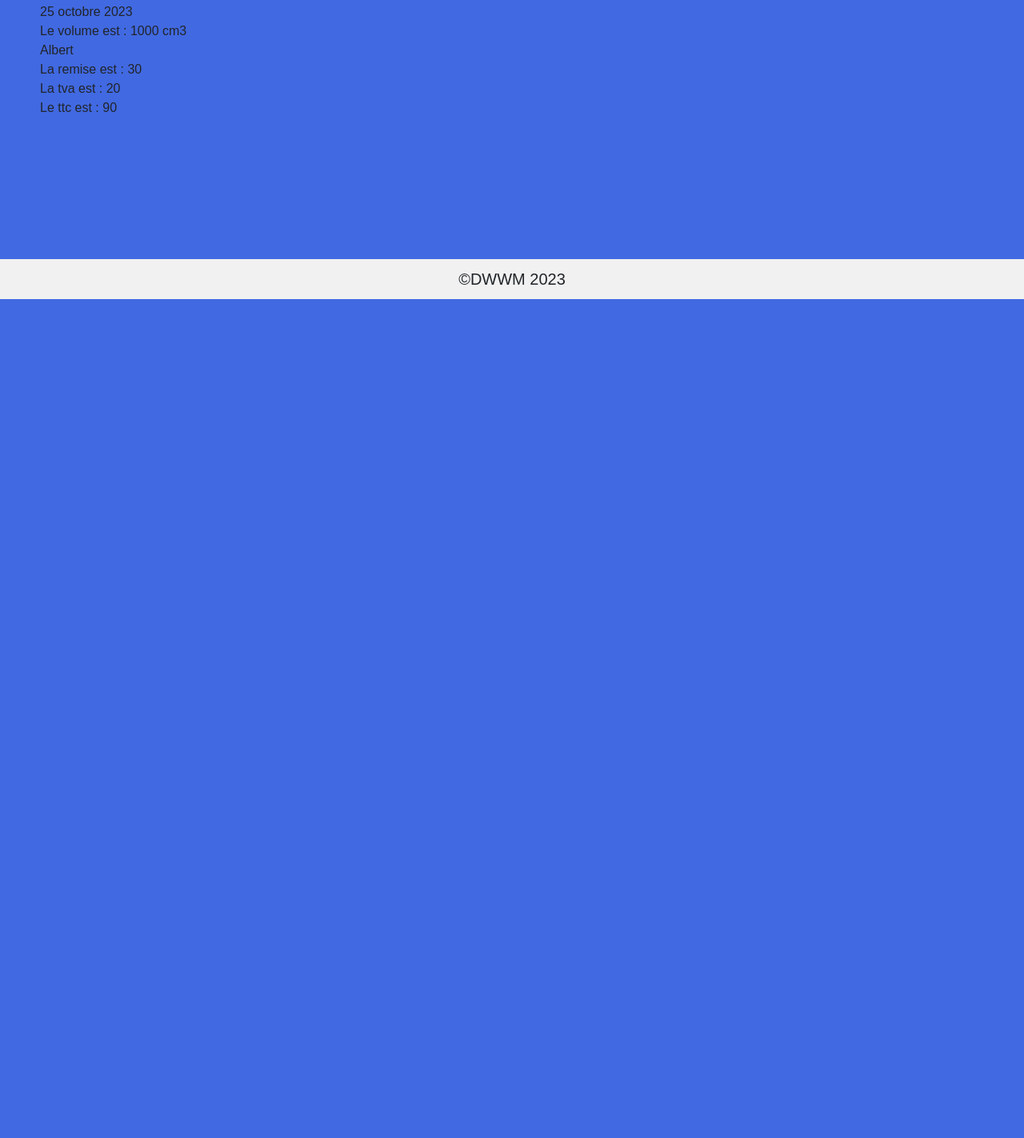
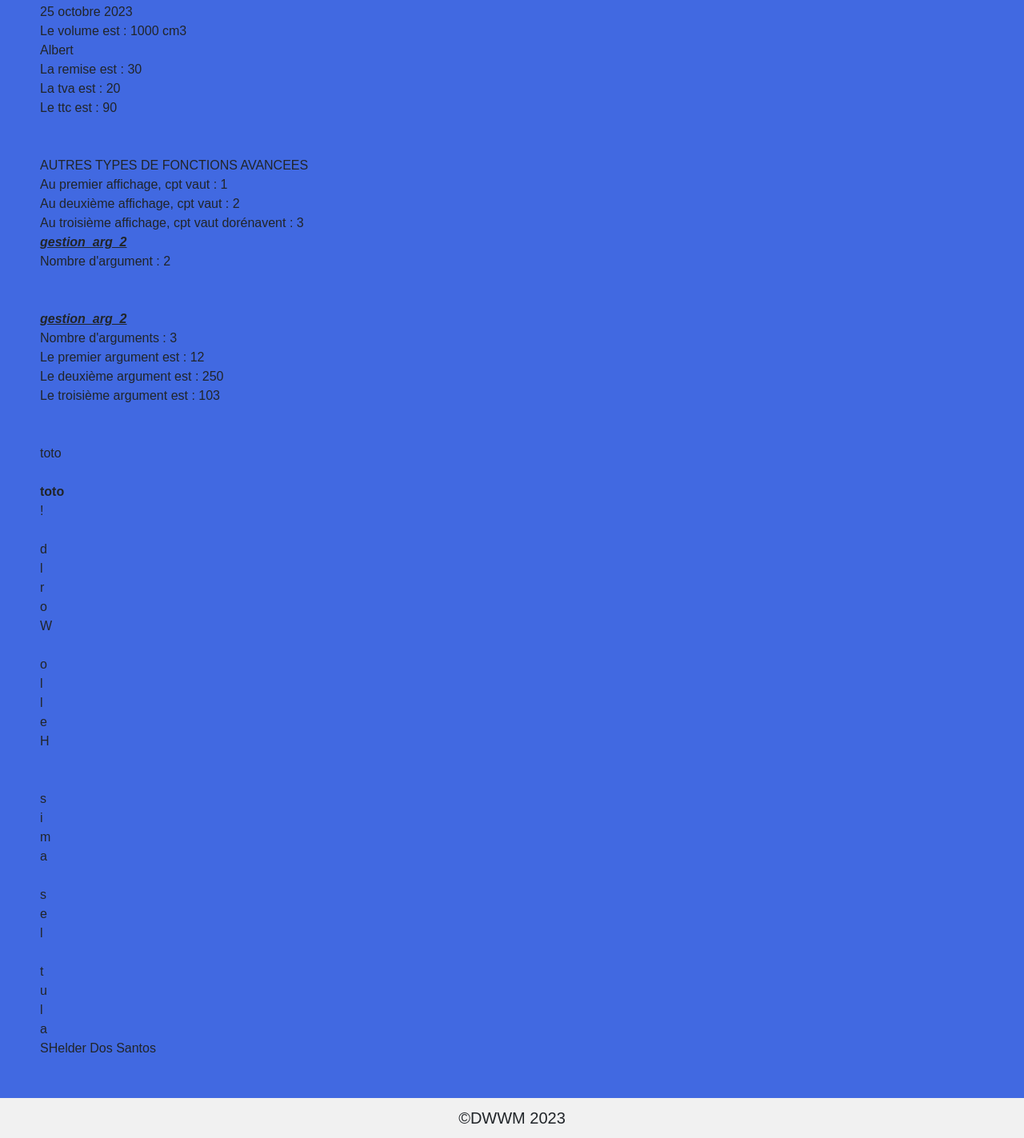
Before and after one commit to xavmllt/php, a PHP site: page /fonctions.php in a window 1280 px wide. Shown: the part 426-1849 px from the top of the page at 80% size. Before the commit the page ends 800 px from the top, so only its background shows below. Run offline with PHP 8.4, Linux system fonts and the light colour scheme; some libraries are stand-ins or nearby versions.

Commit message:
cours fonction

```diff
--- a/fonctionCentre.php
+++ b/fonctionCentre.php
@@ -100,13 +100,121 @@
       //Calcul ttc
       $ttc = $ht - $remise + $tva;
       //Je récupère le ttc
-      echo "Le ttc est : ".$ttc."<br>"
+      echo "Le ttc est : ".$ttc."<br>";
 
 
+      echo "<br><br>";
 
+      echo "AUTRES TYPES DE FONCTIONS AVANCEES";
 
+      /*
+      1) FONCTION STATIQUE
+      Une variable délcarée à l'intérieur d'une fonction à l'aide de l'instruction static permet à une celle-ci de garder sa valeur à chaque appel de la fonction. L'initilisation d'une variable static se fait au début de la fonction et à chaque appel de la fonction dans le script et elle gardera la valeur du dernier appel.
+      */
+      function stat_fonc(){
+        static $cpt = 0;
+        $cpt++;
+        echo $cpt;
+      };
+      echo "<br> Au premier affichage, cpt vaut : "; stat_fonc();
+      echo "<br>";
+      // doit afficher 2 car le premier appel initialise $cpt à 0 une seule fois et l'incrémente de 1
 
+      echo "Au deuxième affichage, cpt vaut  : "; stat_fonc();
+      echo "<br>";
 
+      echo "Au troisième affichage, cpt vaut dorénavent : "; stat_fonc();
+      echo "<br>";
+
+      /* 2) FONCTION AVANCÉES
+      Il existe trois fonctions utilisées dans la gestion des arguments passés à une fonction dans PHP. Il s'agit de :
+      - func_get_arg qui permet de lire un argument spcifique
+      - func_get_args pour obtenir l'ensemble des arguments sous forme d'un tableau
+      - func_num_args pour connaître le nombre d'arguments reçu par la fonction
+      */
+      function gestion_args_1(){
+        $numargs = func_num_args();
+        echo "<b><u><i>gestion_arg_2</i></u></b>";
+        echo "<br>Nombre d'argument : $numargs\n <br>"; // affiche le nombre d'arguments renseignés à l'appel de la fonction
+      }
+      gestion_args_1(89, 654);
+
+      echo "<br><br>";
+
+      function gest_args_2(){
+        $numargs = func_num_args();
+        echo "<b><u><i>gestion_arg_2</i></u></b>";
+        echo "<br>Nombre d'arguments : $numargs\n <br>";
+        if($numargs >= 2){
+          echo "Le premier argument est : ".func_get_arg(0)."\n <br>";
+          echo "Le deuxième argument est : ".func_get_arg(1)."\n <br>";
+          echo "Le troisième argument est : ".func_get_arg(2)."\n <br>";
+        };
+      };
+      gest_args_2(12, 250, 103);
+
+      /*
+      3) FONCTION DYNAMIQUE
+
+      Vous pouvez vous trouvez dans le cas où vous ne savez pas quelle fonction devra être appelée à un moment précis dans un script donné.
+      Pour cela, il suffit de placer dans une variable le nom d'une fonction, puis d'utiliser cette variable comme une fonction.
+      */
+      echo "<br><br>";
+
+      function ecrire($texte){
+        print($texte);
+      };
+      function ecrireEnGras($texte){
+        print("<b>$texte</b>");
+      };
+      $fonction_var = "ecrire";
+      $fonction_var("toto"); // affiche toto
+      echo "<br>";
+      echo "<br>";
+      $fonction_var = "ecrireEnGras";
+      $fonction_var("toto"); // affiche toto en gras
+      /*
+      4) LA RECURSIVITE
+      Le language PHP supporte les fonctions récursive. Une fonction récusrive est une fonction qui s'appell elle-même.
+
+      Un exemple simple présentant le principe de la récursivité : Affichage à l'envers d'une chaîne de caractère.
+      */
+      $str = "Hello World !";
+
+      reverse_r($str);
+      function reverse_r($str){
+        if(strlen($str) > 0){
+          // sbstr retourne le premier caractère
+          reverse_r(substr($str, 1)); // appel récursif
+          echo "<br>";
+          echo substr($str, 0, 1); // affiche un caractère
+          return;
+        };
+      };
+      /*
+      Les fonctions récursives sont principalement utilisées pour naviguer dans les structures de données dynamiques (liste et arbres).
+
+      Autrement, dans de nombreux cas, la récursivité est équivalente à une répétition (ou itération). Les fonctions récursives sont plus lentes et consomment plus de mémoire que les itérations.
+      */
+      echo "<br><br>";
+      $str_1 = "Salut les amis";
+      reverse_r($str_1);
+      function reverse_r_1($str_1){
+        for($i = 1; $i <= strlen($str_1);$i++){
+          echo substr($str_1, -$i, 1); // affiche un caractère en partant de la fin
+        };
+        return;
+      };
+
+      function nomFonction($nom){
+        return $nom;
+      };
+      $nom = nomFonction("Helder");
+
+      function nomComplet($nom, $prenom){
+        echo $nom." ".$prenom;
+      };
+      nomComplet($nom, "Dos Santos");
     ?>
 
     </div>
--- a/fonctions.php
+++ b/fonctions.php
@@ -3,7 +3,7 @@
 <head>
     <meta charset="UTF-8">
     <meta name="viewport" content="width=device-width, initial-scale=1.0">
-    <title>Formulaires</title>
+    <title>Fonctions</title>
 </head>
 <body>
     <?php
```
